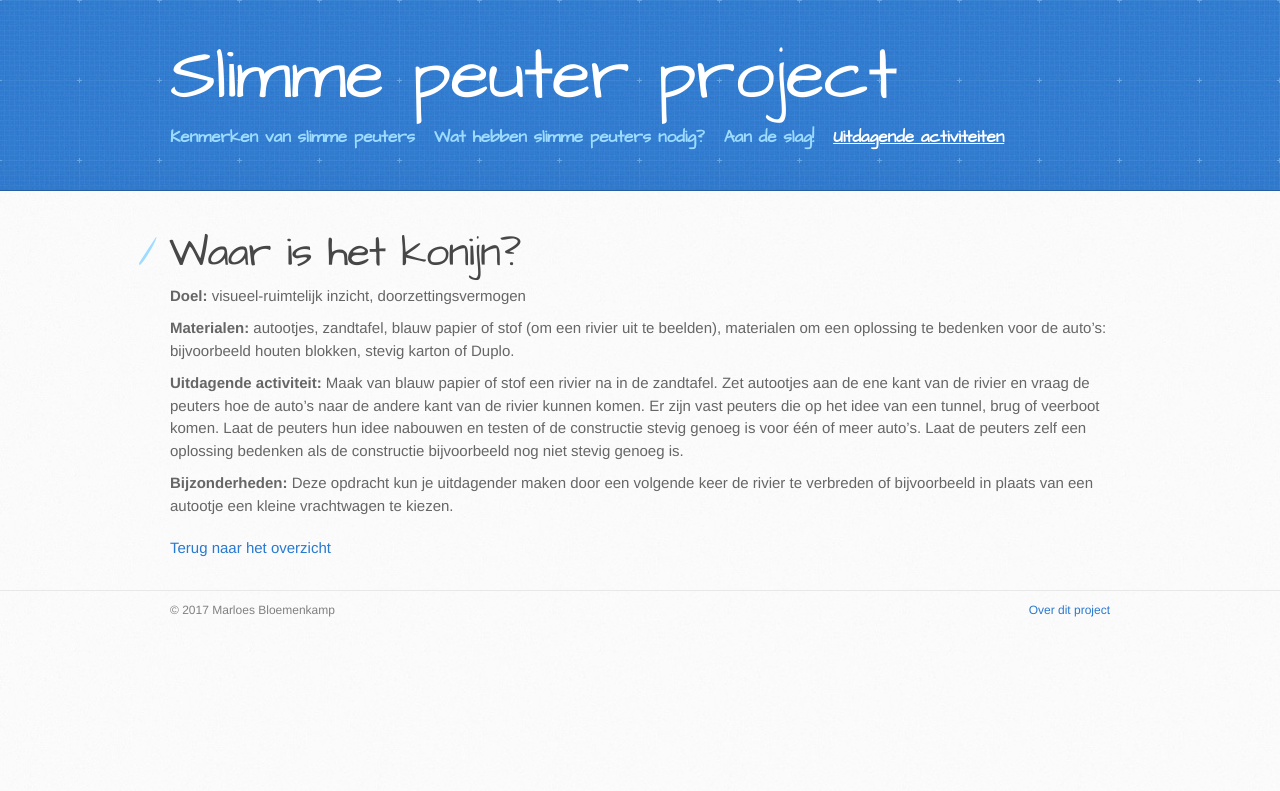
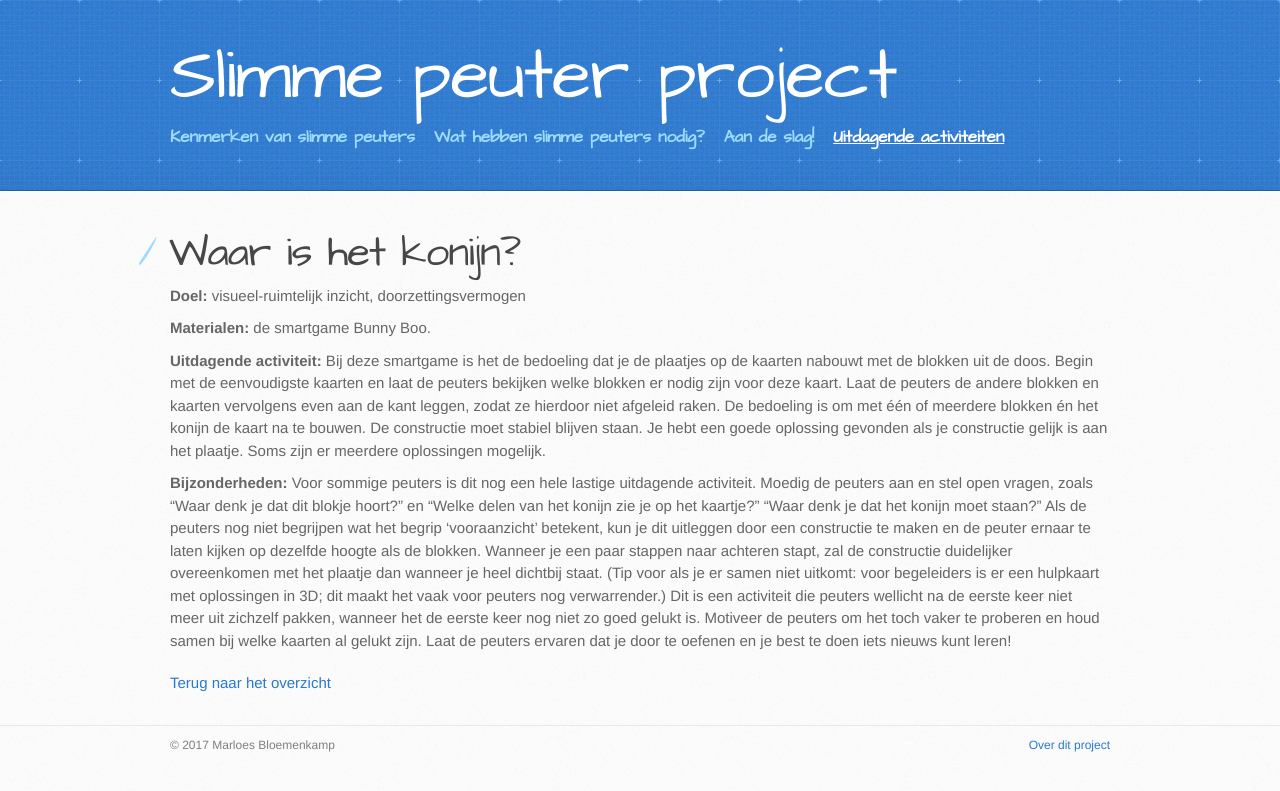
Before and after one commit to marloesbloemenkamp/marloesbloemenkamp.github.io, a Jekyll site: the page built from activiteiten/waar_is_het_konijn.md, in a window 1280 px wide. Shown: the top 791 px of the page. Built offline with Jekyll 4.4.1, drawn with Linux system fonts in a browser that asks for light colours.

Commit message:
Activiteit beschrijving

```diff
--- a/activiteiten/waar_is_het_konijn.md
+++ b/activiteiten/waar_is_het_konijn.md
@@ -14,12 +14,13 @@ published: true
 
 <p style="margin-top: 10px;"/>
 
-**Materialen:** autootjes, zandtafel, blauw papier of stof (om een rivier uit te beelden), materialen om een oplossing te bedenken voor de auto’s: bijvoorbeeld houten blokken, stevig karton of Duplo.
+**Materialen:** de smartgame Bunny Boo.
 
 <p style="margin-top: 10px;"/>
 
-**Uitdagende activiteit:** Maak van blauw papier of stof een rivier na in de zandtafel. Zet autootjes aan de ene kant van de rivier en vraag de peuters hoe de auto’s naar de andere kant van de rivier kunnen komen. Er zijn vast peuters die op het idee van een tunnel, brug of veerboot komen. Laat de peuters hun idee nabouwen en testen of de constructie stevig genoeg is voor één of meer auto’s. Laat de peuters zelf een oplossing bedenken als de constructie bijvoorbeeld nog niet stevig genoeg is.
+**Uitdagende activiteit:** Bij deze smartgame is het de bedoeling dat je de plaatjes op de kaarten nabouwt met de blokken uit de doos. Begin met de eenvoudigste kaarten en laat de peuters bekijken welke blokken er nodig zijn voor deze kaart. Laat de peuters de andere blokken en kaarten vervolgens even aan de kant leggen, zodat ze hierdoor niet afgeleid raken. De bedoeling is om met één of meerdere blokken én het konijn de kaart na te bouwen. De constructie moet stabiel blijven staan. Je hebt een goede oplossing gevonden als je constructie gelijk is aan het plaatje. Soms zijn er meerdere oplossingen mogelijk.
 
 <p style="margin-top: 10px;"/>
 
-**Bijzonderheden:** Deze opdracht kun je uitdagender maken door een volgende keer de rivier te verbreden of bijvoorbeeld in plaats van een autootje een kleine vrachtwagen te kiezen.
+**Bijzonderheden:** Voor sommige peuters is dit nog een hele lastige uitdagende activiteit. Moedig de peuters aan en stel open vragen, zoals “Waar denk je dat dit blokje hoort?” en “Welke delen van het konijn zie je op het kaartje?” “Waar denk je dat het konijn moet staan?” Als de peuters nog niet begrijpen wat het begrip ‘vooraanzicht’ betekent, kun je dit uitleggen door een constructie te maken en de peuter ernaar te laten kijken op dezelfde hoogte als de blokken. Wanneer je een paar stappen naar achteren stapt, zal de constructie duidelijker overeenkomen met het plaatje dan wanneer je heel dichtbij staat. (Tip voor als je er samen niet uitkomt: voor begeleiders is er een hulpkaart met oplossingen in 3D; dit maakt het vaak voor peuters nog verwarrender.)
+Dit is een activiteit die peuters wellicht na de eerste keer niet meer uit zichzelf pakken, wanneer het de eerste keer nog niet zo goed gelukt is. Motiveer de peuters om het toch vaker te proberen en houd samen bij welke kaarten al gelukt zijn. Laat de peuters ervaren dat je door te oefenen en je best te doen iets nieuws kunt leren!
```
